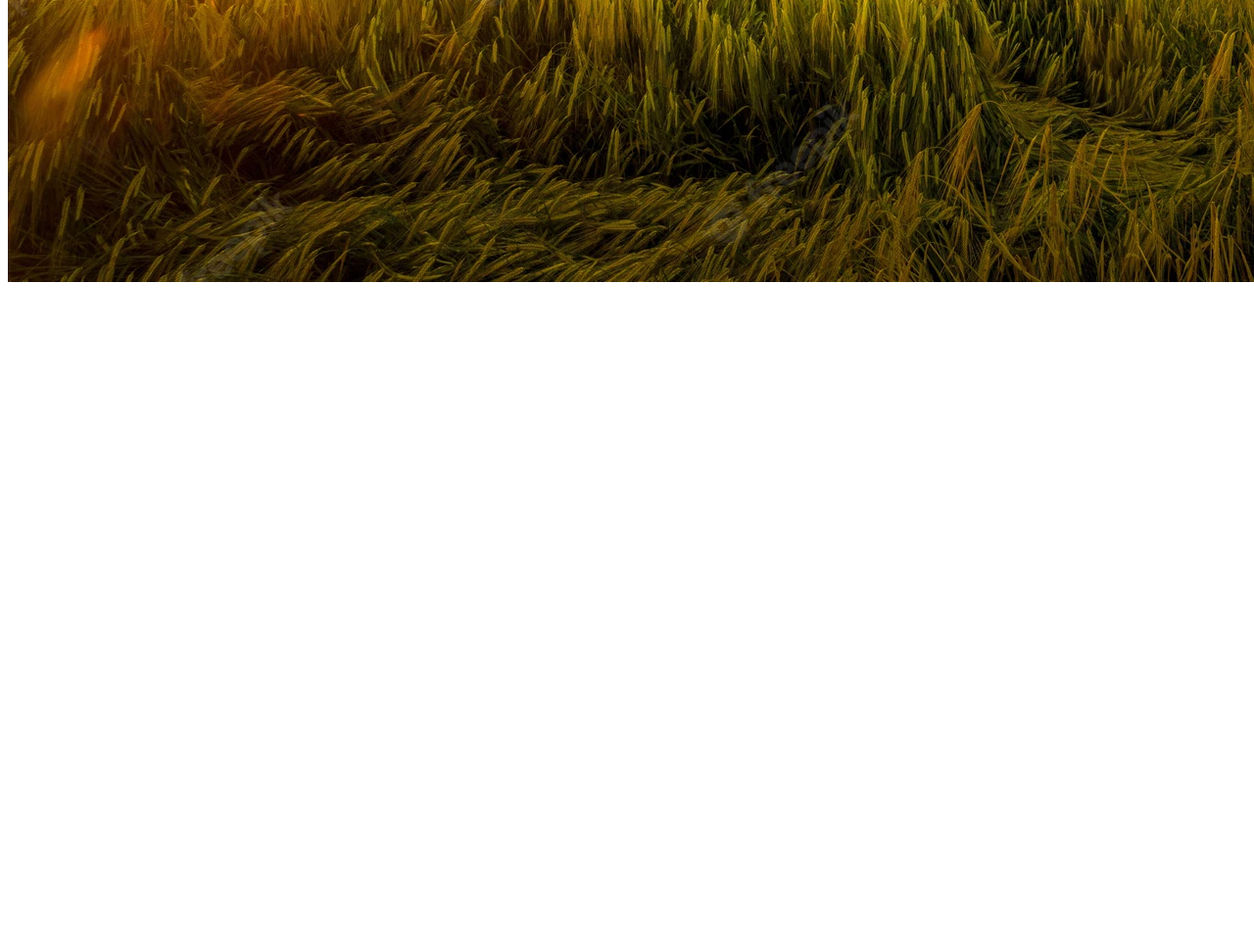
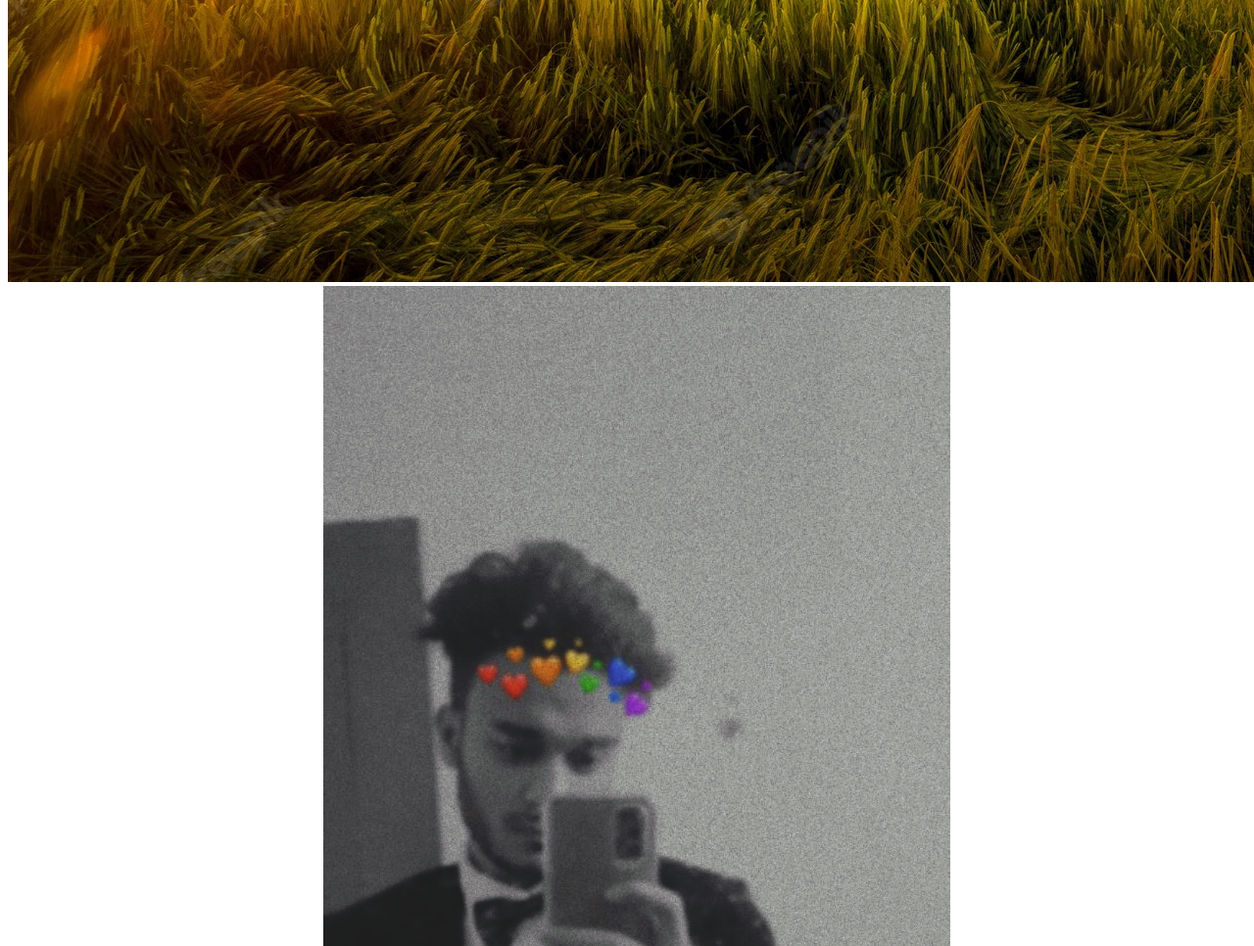
Before and after one commit to arafrehman1/second-repo, a plain HTML site: page index.html in a window 1280 px wide. Shown: the part 1514-2480 px from the top of the page at 98% size. Before the commit the page ends 1814 px from the top, so only its background shows below. Drawn offline with Linux system fonts and the light colour scheme.

Commit message:
image added

```diff
--- a/index.html
+++ b/index.html
@@ -19,5 +19,6 @@
     <p>Lorem ipsum dolor sit amet consectetur adipisicing elit. Possimus, doloremque!</p>
     <h3>Lorem ipsum dolor, sit amet consectetur adipisicing elit. Et, beatae.</h3>
     <img src="nature.jpg" alt="">
+    <img src="araf.png" alt="">
 </body>
 </html>
```
Also changed, not shown: araf.png (added).
